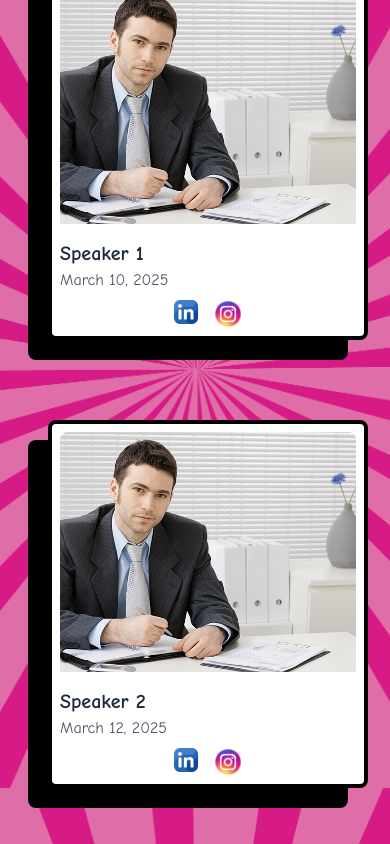
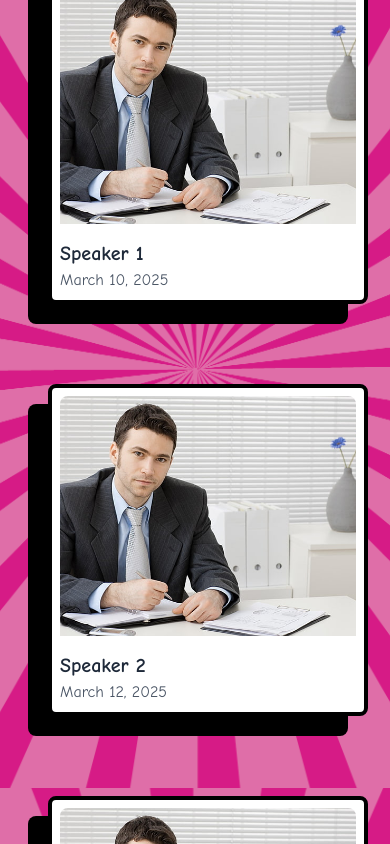
Before and after one commit to Saransh-2194/E-Summit-website, a React (Vite) app in the folder client/: page / in a window 390 px wide. Shown: the part 3432-4276 px from the top of the page. Built offline with nearby package versions, Linux system fonts and the light colour scheme.

Commit message:
final v1.0

```diff
--- a/client/src/components/Speakers/Speakers.jsx
+++ b/client/src/components/Speakers/Speakers.jsx
@@ -26,16 +26,6 @@ function SpeakerCard({ speaker }) {
         {speaker.name}
       </h3>
       <p className="text-gray-600" style={cardTextStyle}>{speaker.date}</p>
-      {isMobile && (
-        <div className="flex justify-center gap-4 mt-2">
-          <a href={speaker.linkedin} target="_blank" rel="noopener noreferrer">
-            <img src="/linkedin.png" alt="LinkedIn" className="w-6 h-6 sm:w-8 sm:h-8" />
-          </a>
-          <a href={speaker.Instagram} target="_blank" rel="noopener noreferrer">
-            <img src="/instagram.png" alt="Instagram" className="w-7 h-7 sm:w-9 sm:h-9" />
-          </a>
-        </div>
-      )}
       <div className="absolute bottom-0 left-0 w-full bg-white p-4 transition-all duration-300 transform translate-y-full group-hover:translate-y-0">
         <div className="flex justify-center gap-4">
           <a href={speaker.linkedin} target="_blank" rel="noopener noreferrer">
```
